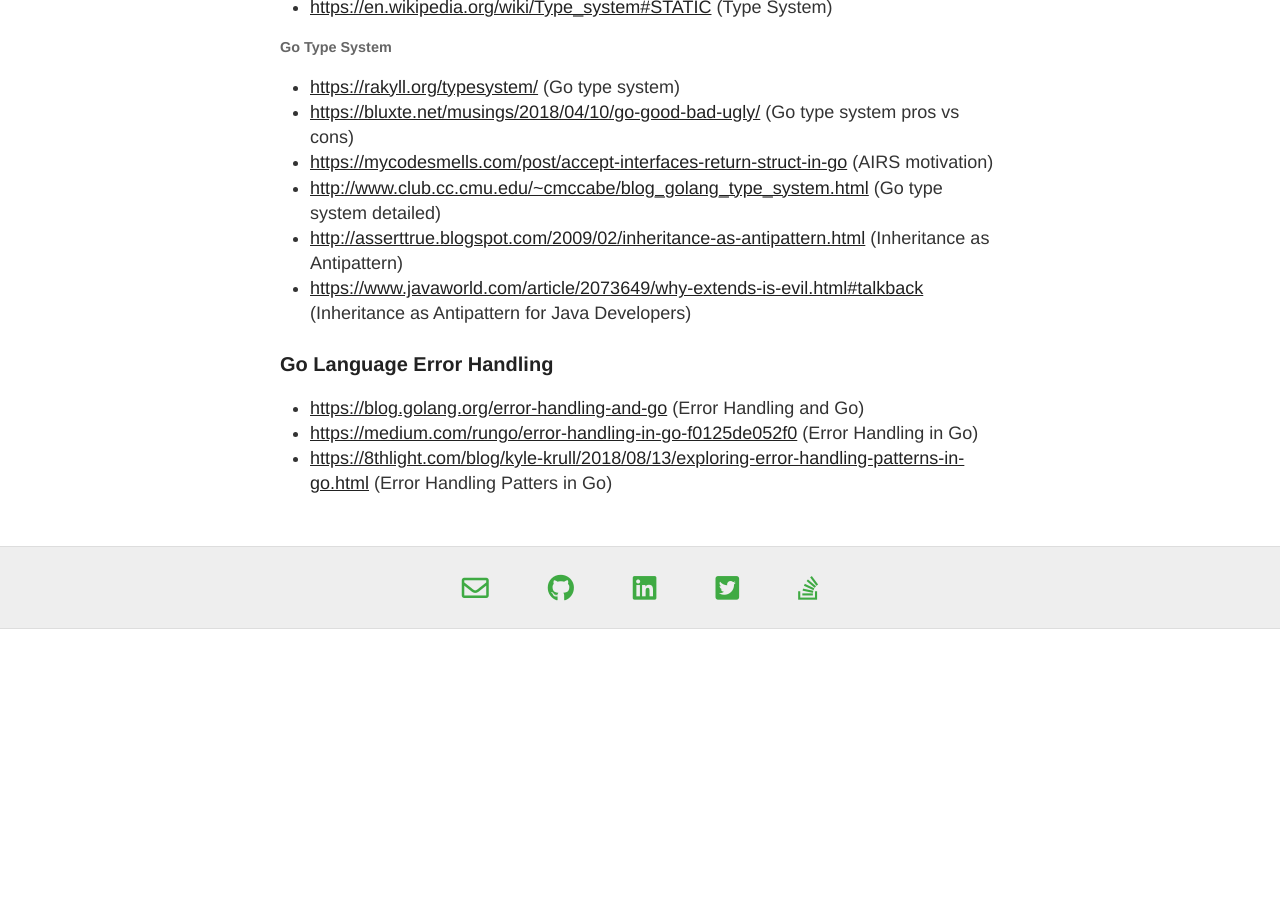
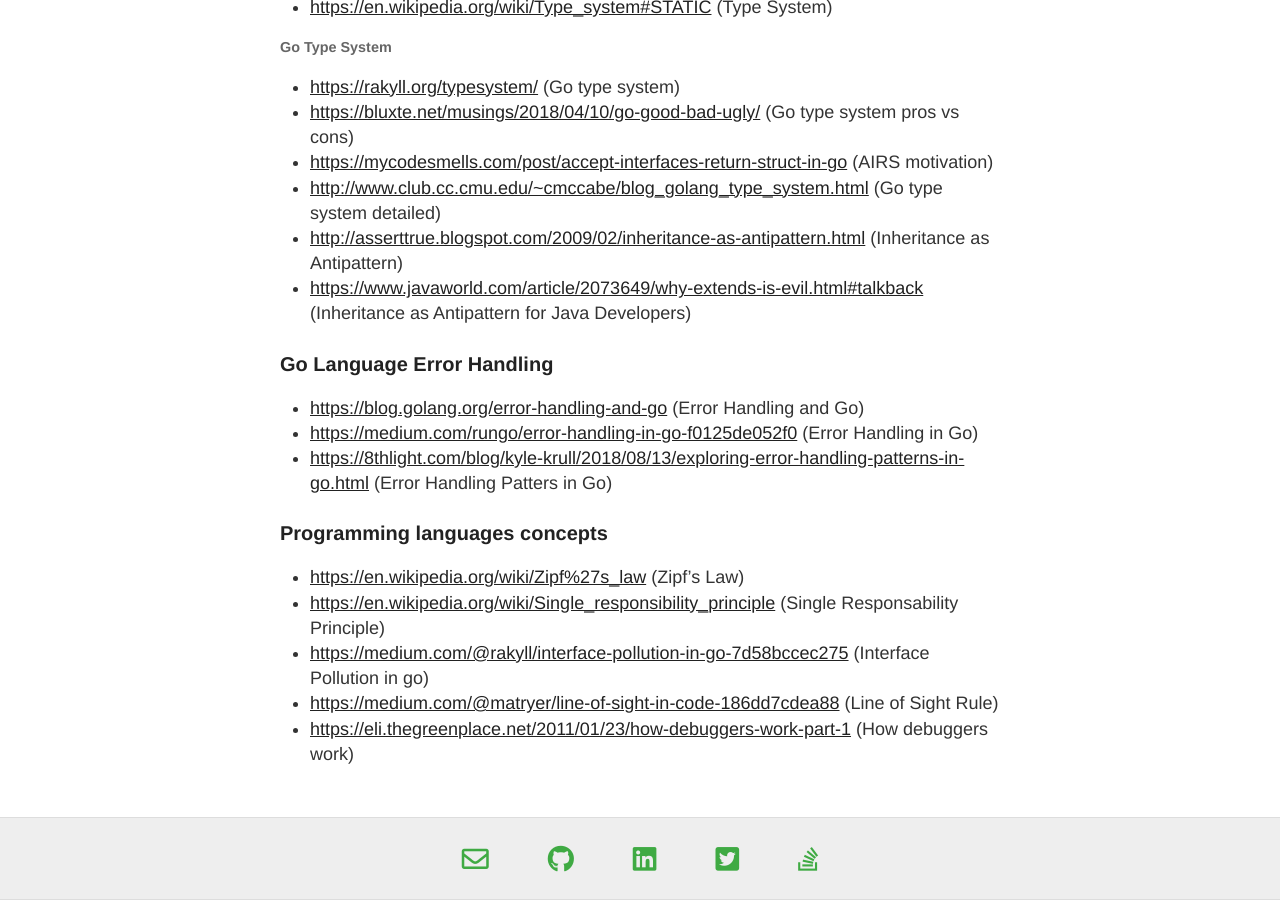
Before and after one commit to dariodip/dariodip.github.io, a Jekyll site: the page built from gows/goref2019.md, in a window 1280 px wide and 900 px high, scrolled down 1445 px. Built offline with Jekyll 4.4.1, drawn with Linux system fonts in a browser that asks for light colours; nearby versions of some CDN libraries; before the commit the page ends 2074 px from its top, so only the background shows below that.

Commit message:
Update goref2019.md

```diff
--- a/gows/goref2019.md
+++ b/gows/goref2019.md
@@ -60,3 +60,11 @@ tags: [go, golang, workshop, references]
 * <https://blog.golang.org/error-handling-and-go> (Error Handling and Go)
 * <https://medium.com/rungo/error-handling-in-go-f0125de052f0>  (Error Handling in Go)
 * <https://8thlight.com/blog/kyle-krull/2018/08/13/exploring-error-handling-patterns-in-go.html>  (Error Handling Patters in Go)
+
+### Programming languages concepts
+
+* <https://en.wikipedia.org/wiki/Zipf%27s_law> (Zipf's Law)
+* <https://en.wikipedia.org/wiki/Single_responsibility_principle> (Single Responsability Principle)
+* <https://medium.com/@rakyll/interface-pollution-in-go-7d58bccec275> (Interface Pollution in go)
+* <https://medium.com/@matryer/line-of-sight-in-code-186dd7cdea88> (Line of Sight Rule)
+* <https://eli.thegreenplace.net/2011/01/23/how-debuggers-work-part-1> (How debuggers work)
```
